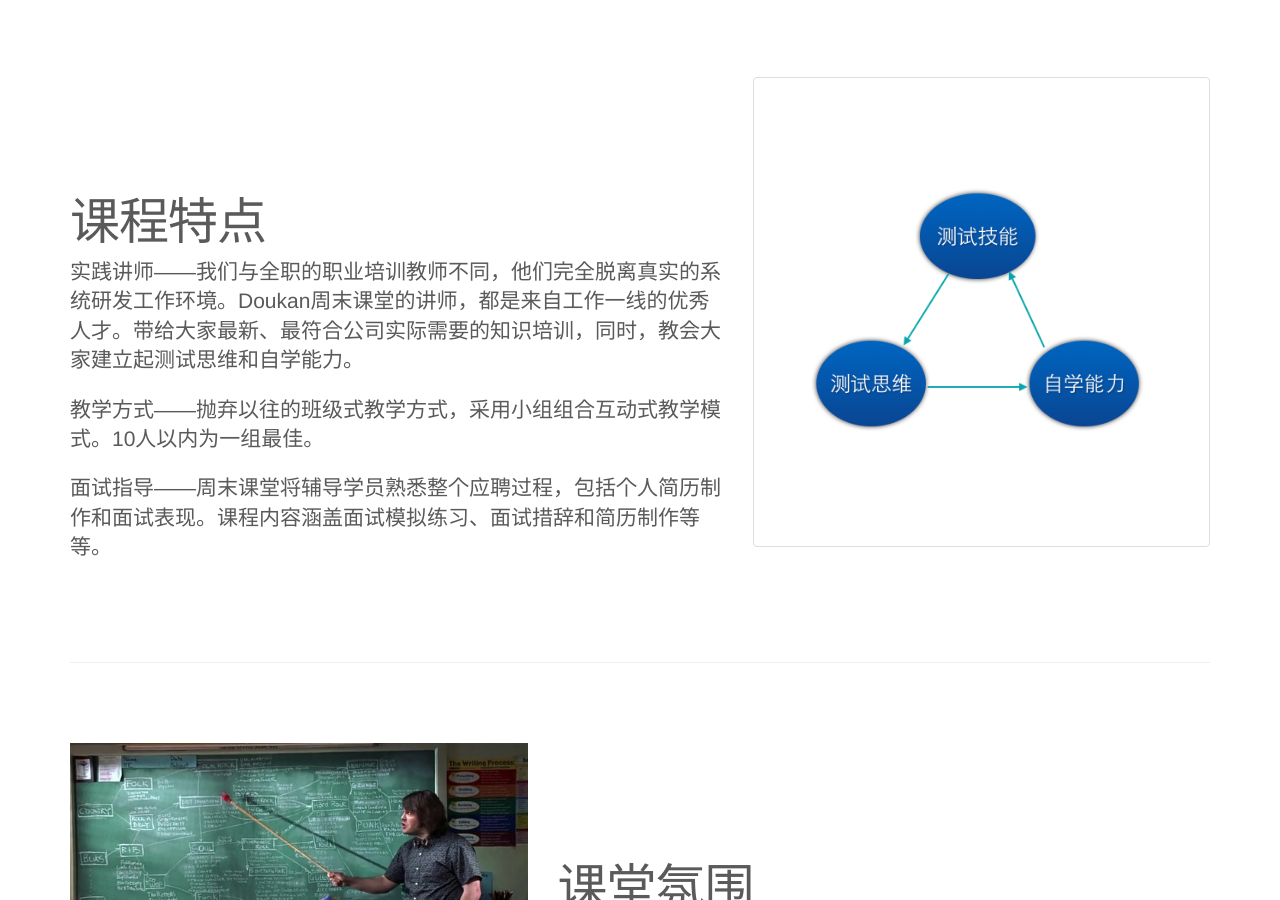
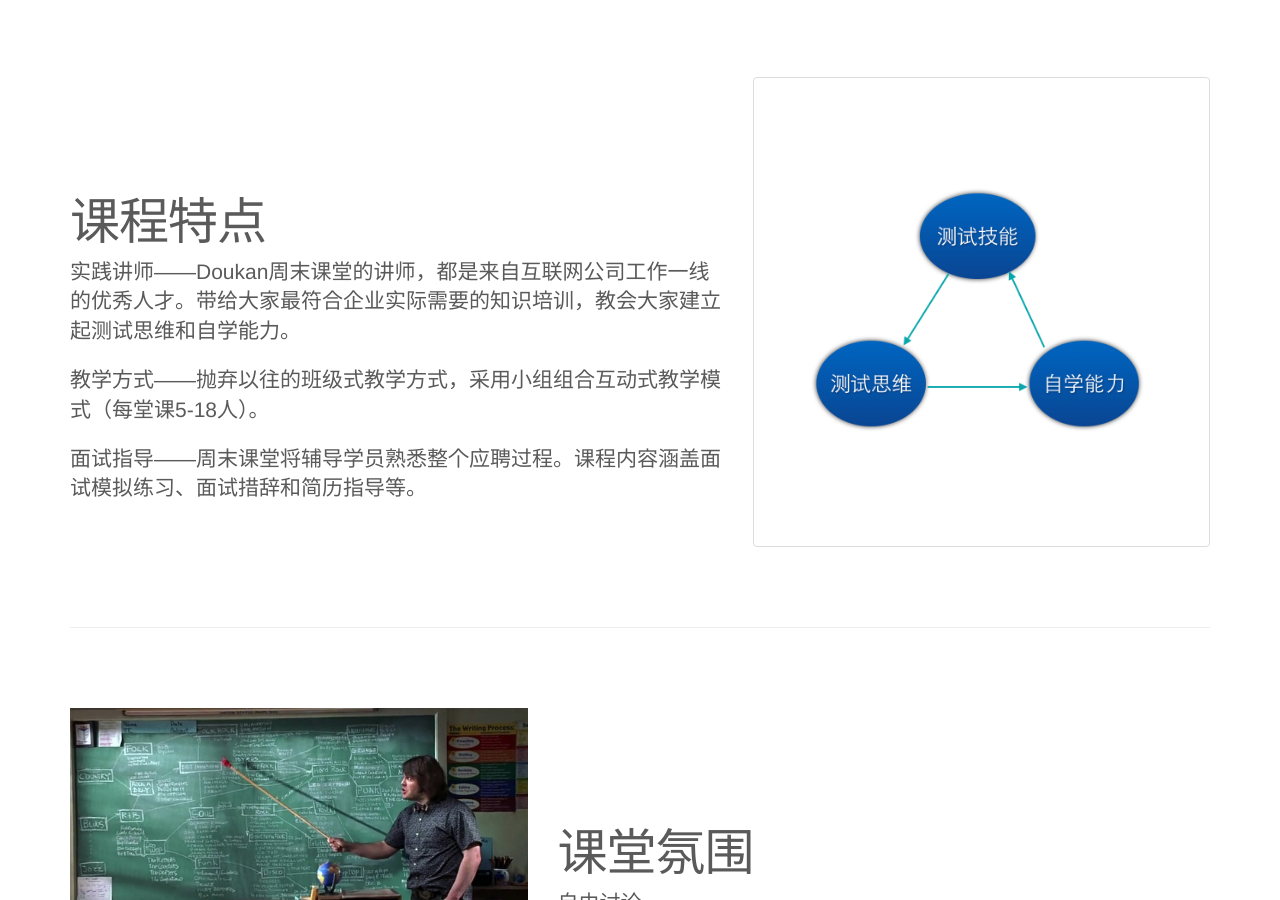
Before and after one commit to guming/myblog, a Jekyll site: the page index.html, which Jekyll copies as it is, in a window 1280 px wide and 900 px high, scrolled down 1021 px. Built offline with Jekyll 4.4.1, drawn with Linux system fonts in a browser that asks for light colours; nearby versions of some CDN libraries.

```diff
--- a/index.html
+++ b/index.html
@@ -159,9 +159,9 @@
       <div class="row featurette">
         <div class="col-md-7">
           <h2 class="featurette-heading">课程特点  <span class="text-muted"> </span></h2>
-          <p class="lead">实践讲师——我们与全职的职业培训教师不同，他们完全脱离真实的系统研发工作环境。Doukan周末课堂的讲师，都是来自工作一线的优秀人才。带给大家最新、最符合公司实际需要的知识培训，同时，教会大家建立起测试思维和自学能力。</p>
-          <p class="lead">教学方式——抛弃以往的班级式教学方式，采用小组组合互动式教学模式。10人以内为一组最佳。</p>
-          <p class="lead">面试指导——周末课堂将辅导学员熟悉整个应聘过程，包括个人简历制作和面试表现。课程内容涵盖面试模拟练习、面试措辞和简历制作等等。</p>
+          <p class="lead">实践讲师——Doukan周末课堂的讲师，都是来自互联网公司工作一线的优秀人才。带给大家最符合企业实际需要的知识培训，教会大家建立起测试思维和自学能力。</p>
+          <p class="lead">教学方式——抛弃以往的班级式教学方式，采用小组组合互动式教学模式（每堂课5-18人）。</p>
+          <p class="lead">面试指导——周末课堂将辅导学员熟悉整个应聘过程。课程内容涵盖面试模拟练习、面试措辞和简历指导等。</p>
         </div>
         <div class="col-md-5">
           <img class="img-thumbnail" src="assets/images/b1.png" alt="Generic placeholder image">
```
